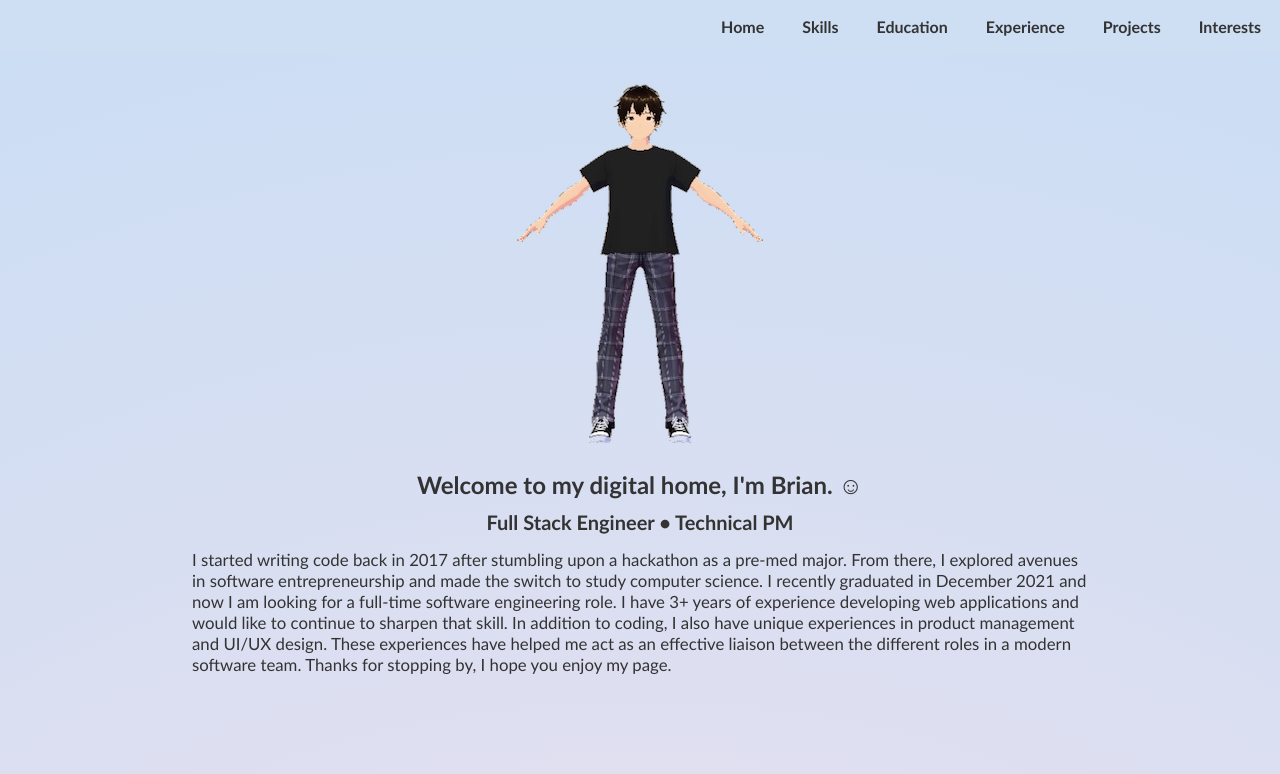
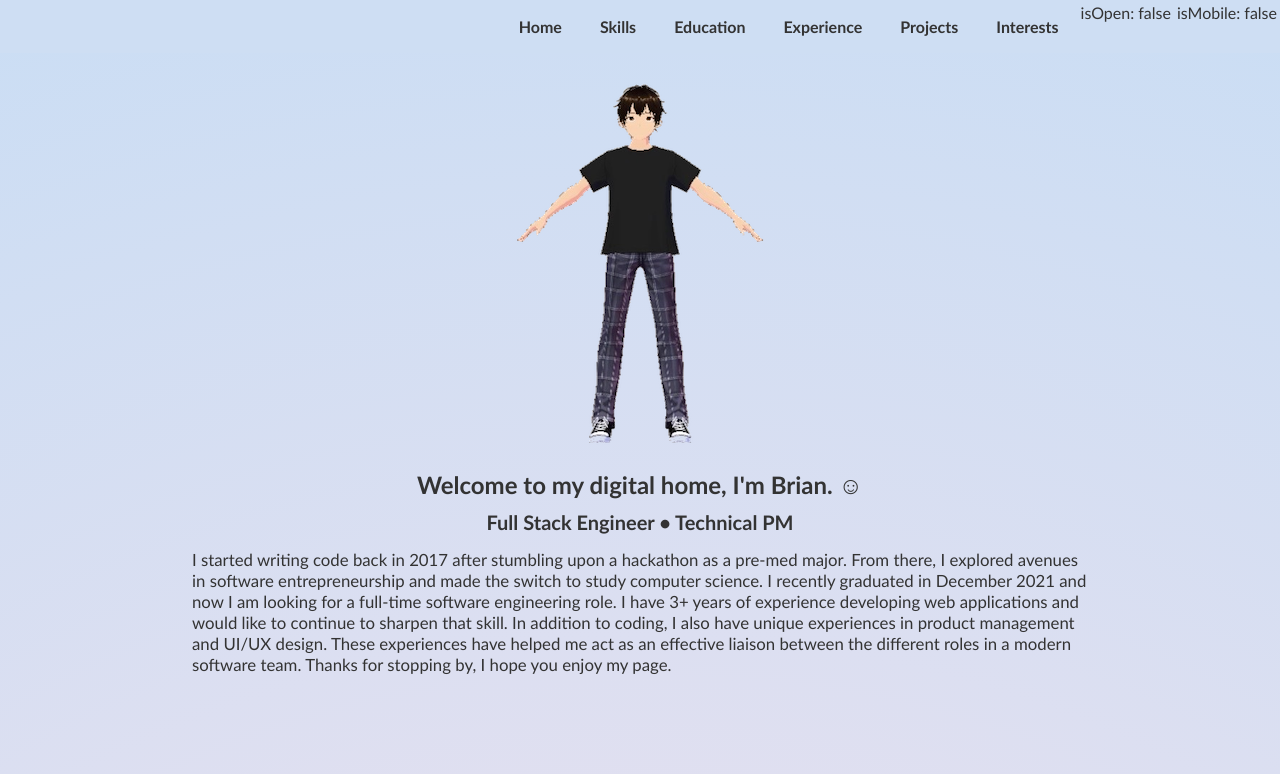
Before and after one commit to brianbaso/my-portfolio, a Gatsby site: page / in a window 1280 px wide. Shown: the top 774 px of the page. Built offline with nearby package versions, Linux system fonts and the light colour scheme; Gatsby itself is replaced by a stand-in of ours.

Commit message:
this bug is only on deploy

```diff
--- a/src/components/Navbar.js
+++ b/src/components/Navbar.js
@@ -25,6 +25,8 @@ export const Navbar = () => {
                 <div className="nav-item"><AnchorLink href='#experience'>Experience</AnchorLink></div>
                 <div className="nav-item"><AnchorLink href='#projects'>Projects</AnchorLink></div>
                 <div className="nav-item"><AnchorLink href='#interests'>Interests</AnchorLink></div>
+                <div className="nav-item">isOpen: {String(isOpen)}</div>
+                <div className="nav-item">isMobile: {String(isMobile)}</div>
             </div>
         </>
     );
```
